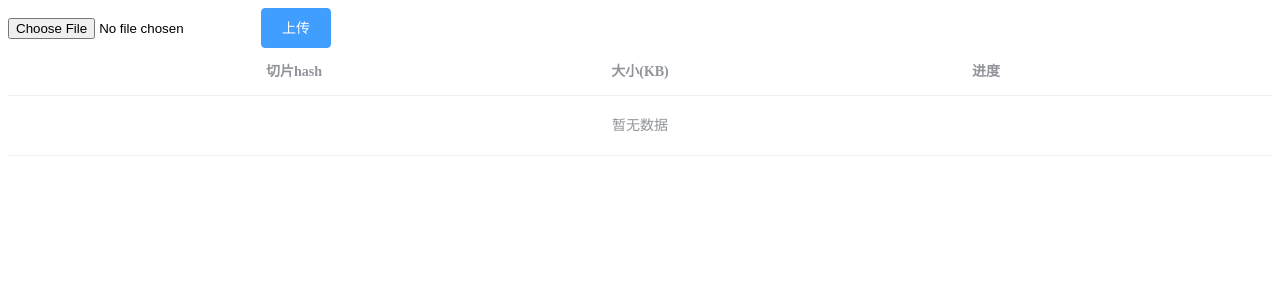
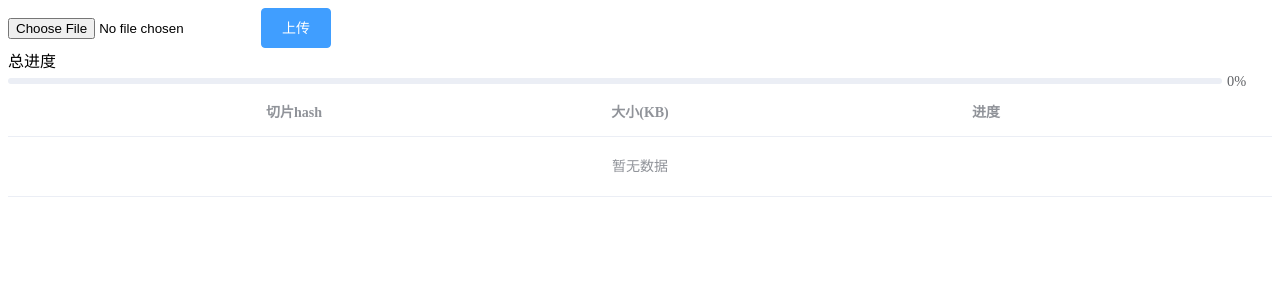
Before and after one commit to xiaaa123/upload, a Vue app: page / in a window 1280 px wide. Shown: the top 300 px of the page. Built offline with nearby package versions, Linux system fonts and the light colour scheme; the HTML template or start-up script is replaced by a standard one.

Commit message:
全局进度条

```diff
--- a/src/App.vue
+++ b/src/App.vue
@@ -4,7 +4,8 @@
     <el-button type="primary" @click="handleUpload">上传</el-button>
 
     <div>
-
+      <div>总进度</div>
+      <el-progress :percentage="uploadPercentage"></el-progress>
       <el-table :data="chunks">
       <el-table-column
         prop="hash"
@@ -47,6 +48,16 @@ export default {
       return Number((val / 1024).toFixed(0));
     }
   },
+  computed: {
+       uploadPercentage() {
+          if (!this.container.file || !this.chunks.length) return 0;
+          const loaded = this.chunks
+            .map(item => item.size * item.progress)
+            .reduce((acc, cur) => acc + cur);
+          return parseInt((loaded / this.container.file.size).toFixed(2));
+        }
+  },
+
   methods: {
     handleFileChange(e) {
       const [file] = e.target.files;
```
